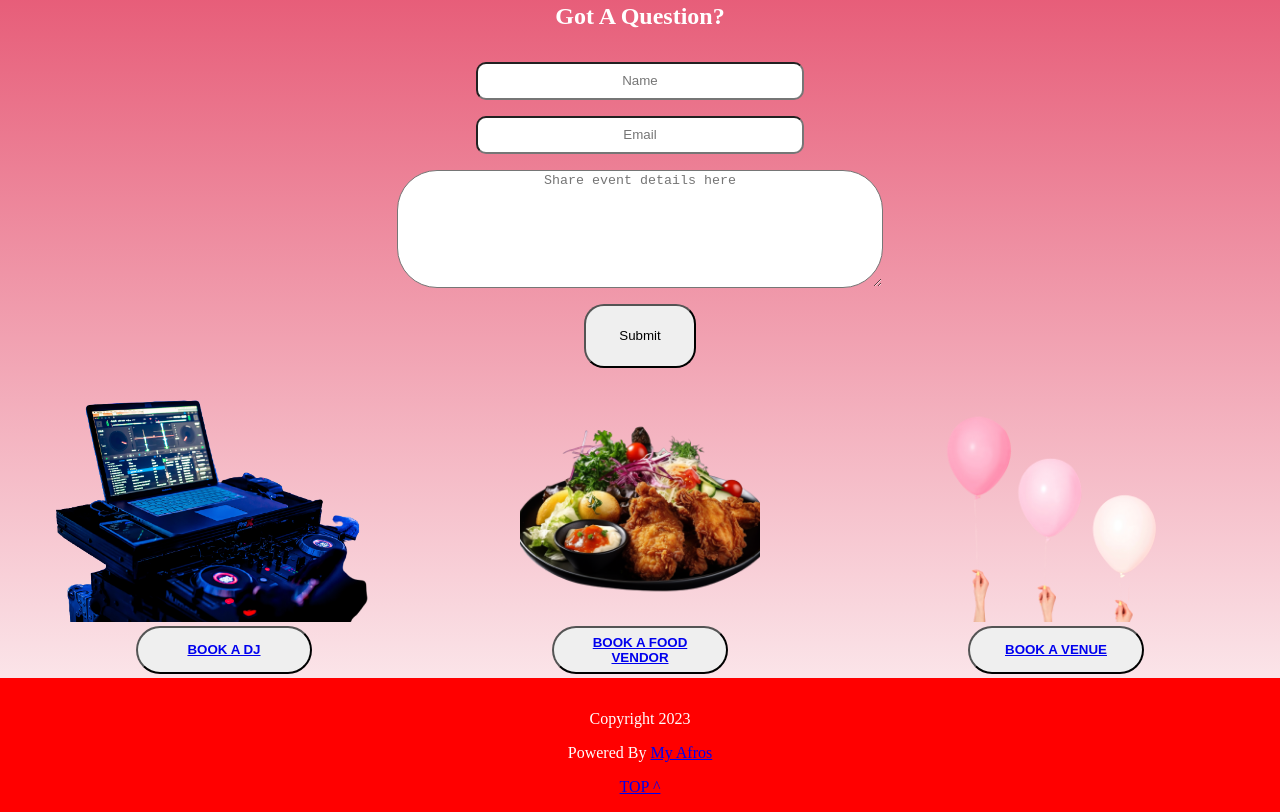
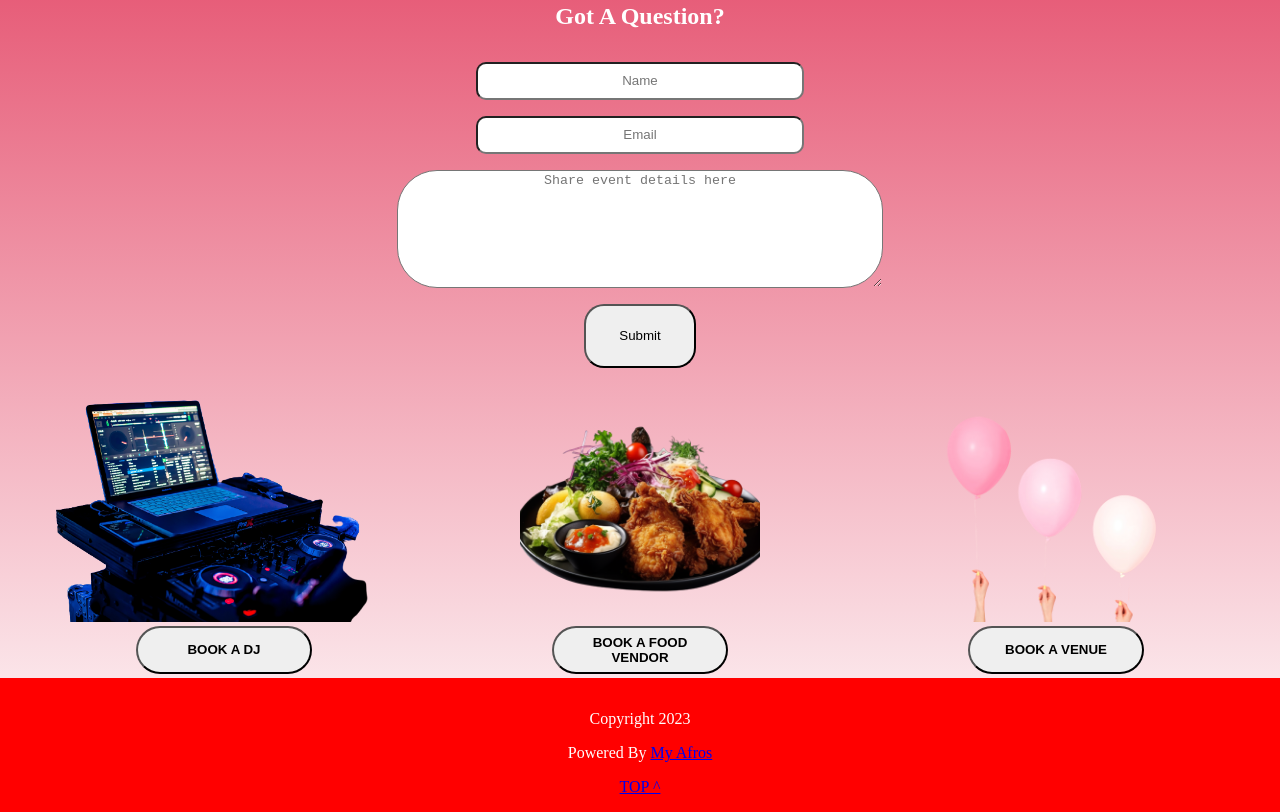
Before and after one commit to eleshinlomo/gidievents, a plain HTML site: page index.html in a window 1280 px wide. Shown: the part 1556-2368 px from the top of the page. Drawn offline with Linux system fonts and the light colour scheme; a web font is replaced by a local one.

Commit message:
fixed more css

```diff
--- a/style.css
+++ b/style.css
@@ -194,6 +194,13 @@ main{
 .service-type{
     text-align: center;
     animation: opacity 1s ease 0s;
+}
+
+.service-type a{
+    text-decoration: none;
+    list-style: none;
+    color: black;
+    font-weight: bold;
 }
 
 
```
